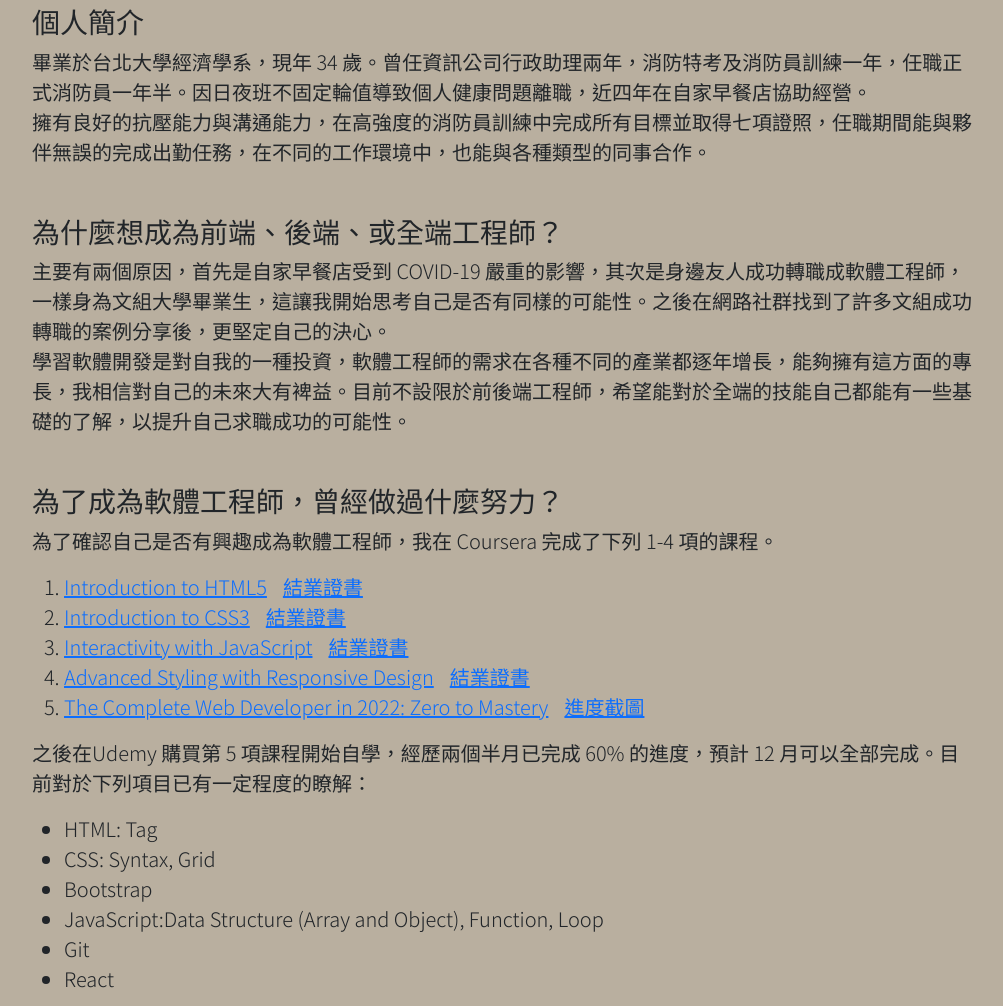
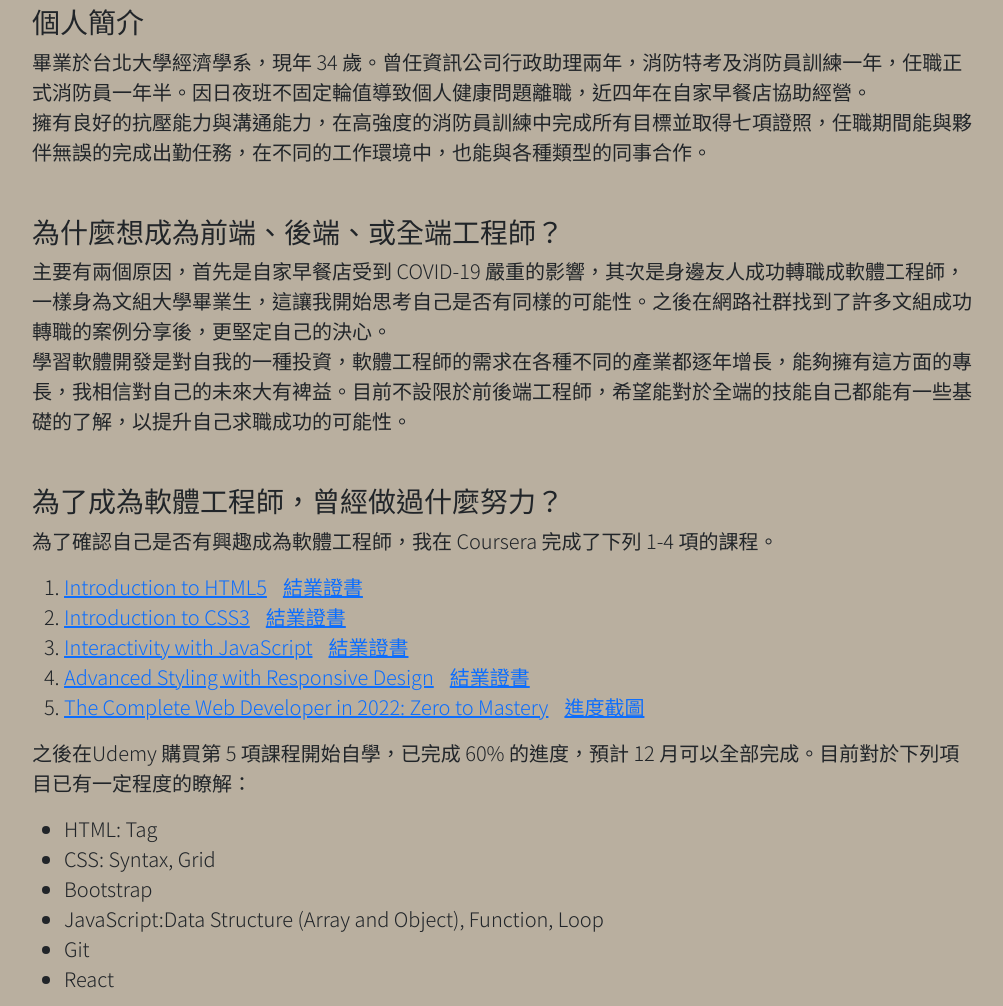
Before and after one commit to daisyleemoon/daisyleemoon.github.io, a plain HTML site: page index.html in a window 1280 px wide. Shown: the part 91-1097 px from the top of the page, without its empty margins (136-1139 px from the left). Drawn offline with nearby package versions, Linux system fonts and the light colour scheme; a web font is replaced by a local one.

Commit message:
fix content

```diff
--- a/index.html
+++ b/index.html
@@ -89,8 +89,8 @@
           </li>
         </ol>
         <p class="fs-5">
-          之後在Udemy 購買第 5 項課程開始自學，經歷兩個半月已完成 60%
-          的進度，預計 12 月可以全部完成。目前對於下列項目已有一定程度的瞭解：
+          之後在Udemy 購買第 5 項課程開始自學，已完成 60% 的進度，預計 12
+          月可以全部完成。目前對於下列項目已有一定程度的瞭解：
         </p>
         <ul class="fs-5">
           <li>HTML: Tag</li>
```
